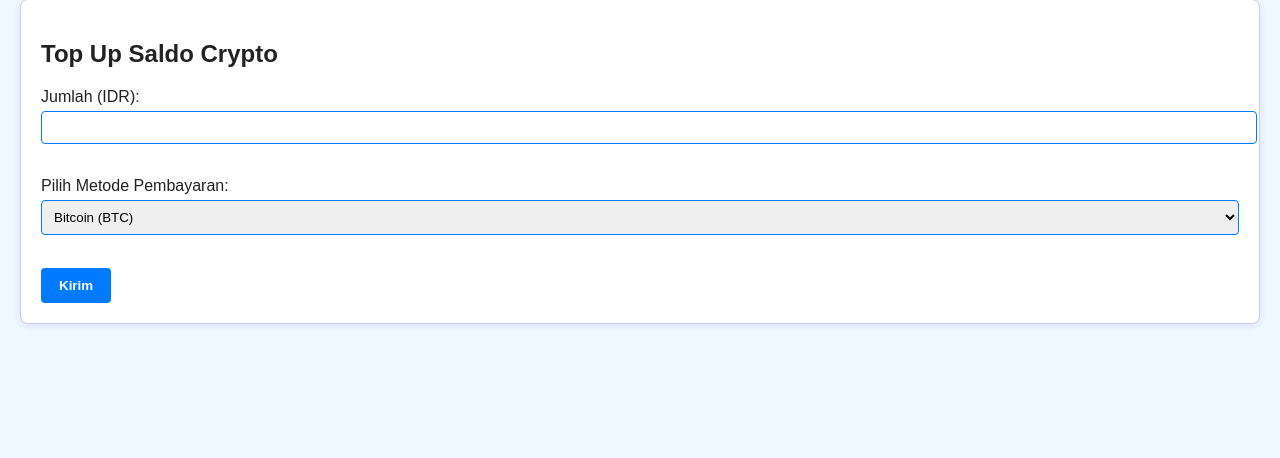
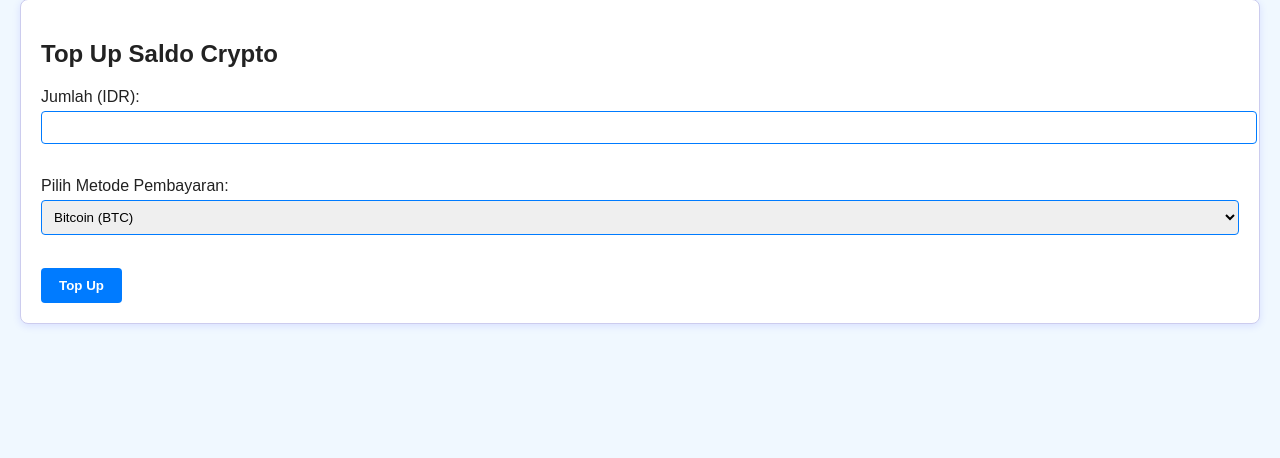
Before and after one commit to sirrauf/kusehatweb3, a Flask app: page / in a window 1280 px wide, after a click on "Top Up". Shown: the part 79-537 px from the top of the page. Run offline with Flask 2, Linux system fonts and the light colour scheme.

Commit message:
Update index.html

```diff
--- a/templates/index.html
+++ b/templates/index.html
@@ -13,7 +13,7 @@
     th, td { border: 1px solid #ccc; padding: 10px; text-align: left; }
     th { background-color: #f2f2f2; }
     video.hidden { display: none; }
-    .diagnosis { margin-top: 15px; padding: 10px; border: 1px solid #eee; background-color: #f9f9f9; border-radius: 5px; }
+    .diagnosis { margin-top: 15px; padding: 10px; border: 1px solid #eee; background-color: #f9f9f9; border-radius: 5px; white-space: pre-line; }
   </style>
 </head>
 <script>
@@ -189,7 +189,7 @@
       <option value="btc">Bitcoin (BTC)</option>
       <option value="eth">Ethereum (ETH)</option>
     </select><br><br>
-    <button type="submit">Kirim</button>
+    <button type="submit">Top Up</button>
   </form>
 
   {% if topup_address %}
@@ -252,7 +252,6 @@
       document.getElementById(id).classList.add('active');
     }
 
-    // Ambil elemen-elemen DOM
     const video = document.getElementById('video-preview');
     const cameraSelect = document.getElementById('camera-select');
     const startCameraBtn = document.getElementById('start-camera-btn');
@@ -262,7 +261,6 @@
 
     let currentStream;
 
-    // Fungsi untuk menghentikan stream kamera yang sedang berjalan
     function stopMediaTracks() {
         if (currentStream) {
             currentStream.getTracks().forEach(track => {
@@ -271,7 +269,6 @@
         }
     }
 
-    // Mendapatkan daftar kamera yang tersedia
     async function getCameras() {
         try {
             const devices = await navigator.mediaDevices.enumerateDevices();
```
